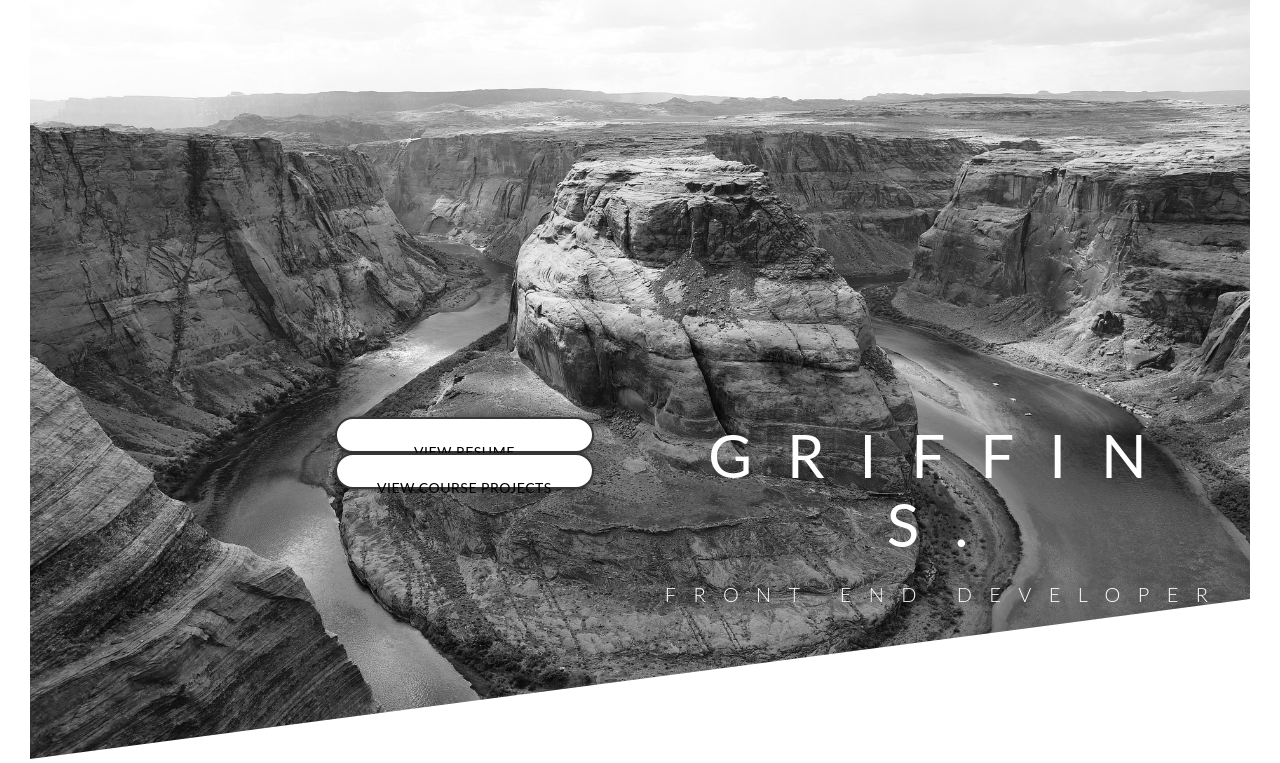
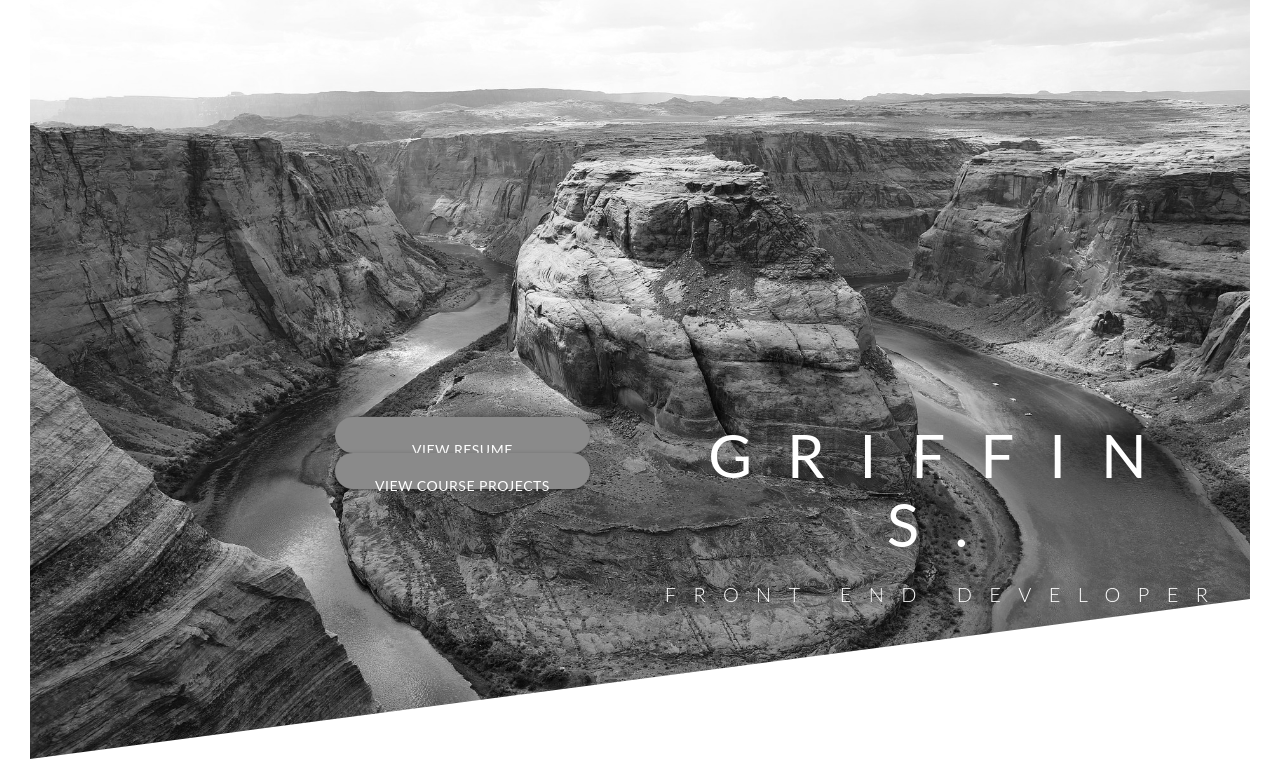
Before and after one commit to griffinstiens/CS4830, a PHP site: page /index.html in a window 1280 px wide. Shown: the part 31-794 px from the top of the page. Run offline with PHP 8.4, Linux system fonts and the light colour scheme; some web fonts are replaced.

Commit message:
updating home

```diff
--- a/assets/styles.css
+++ b/assets/styles.css
@@ -103,10 +103,10 @@ body {
 .btn:active {
   transform: translateY(-1px); }
 
-.btn-white {
+/* .btn-white {
   background-color: white;
   color: black;
-  border: 2px solid red; }
+  border: 2px solid red; } */
 
 .btn::after {
   /* declaring content/display is needed */
--- a/index.html
+++ b/index.html
@@ -29,8 +29,8 @@
           </div>
 
           <div class="button-box">
-            <a href="#" class="btn btn-white btn-animated">View Resume</a>
-            <a href="#" class="btn btn-white btn-animated">View Course Projects</a>
+            <a href="#" class="btn btn-animated">View Resume</a>
+            <a href="#" class="btn btn-animated">View Course Projects</a>
           </div>
       </header>
 
```
